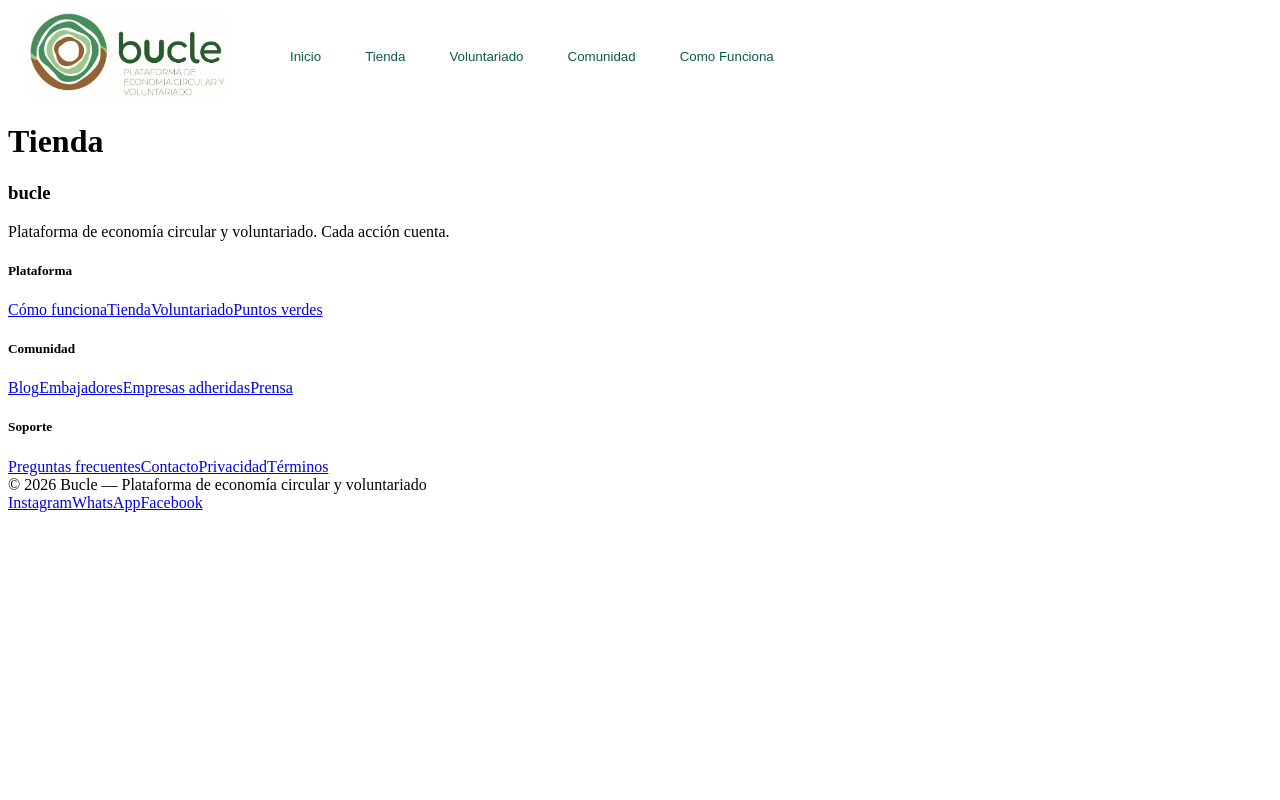
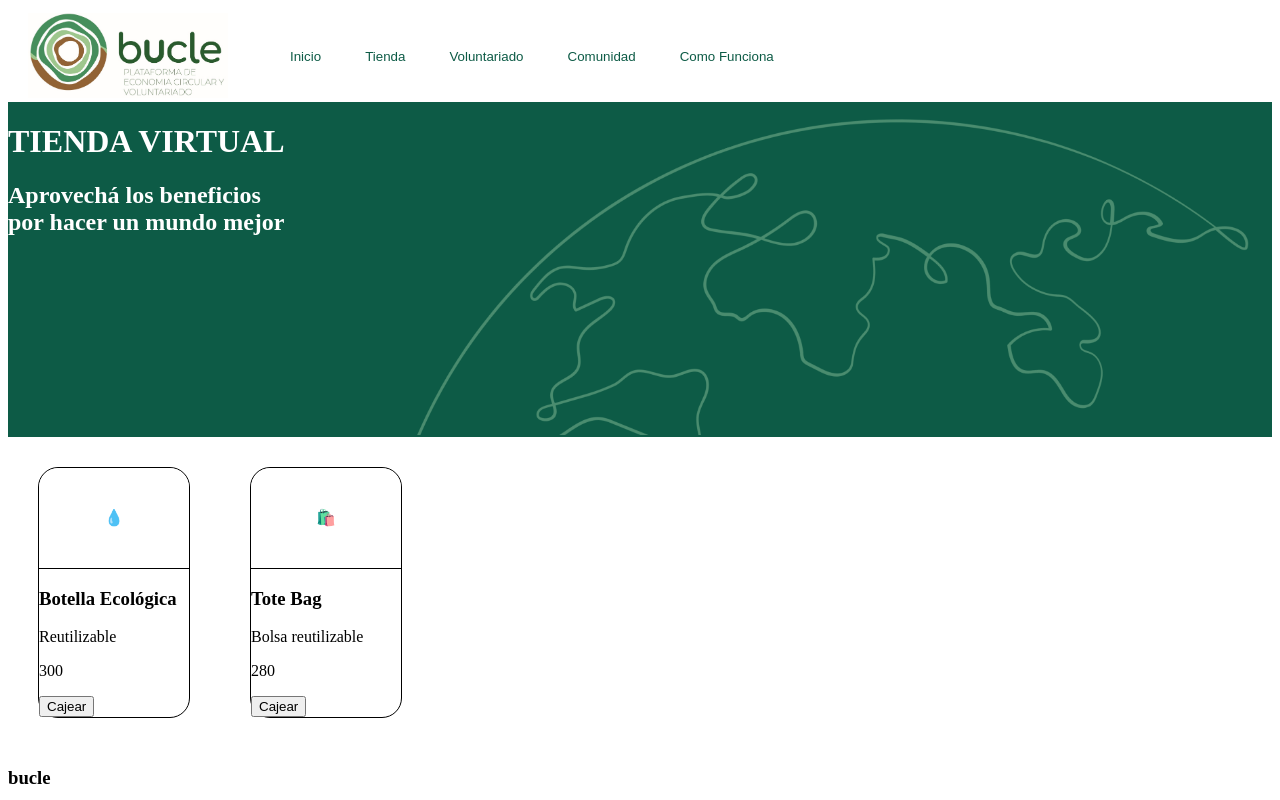
Before and after one commit to diegperez04/BucleProyectoFinal, a React (Vite) app: page / in a window 1280 px wide. Both pictures are taken after a click on the button "Tienda". Shown: the top 800 px of the page. Built offline with nearby package versions, Linux system fonts and the light colour scheme.

Commit message:
Avance en componente Tienda

```diff
--- a/src/components/ui/Card.jsx
+++ b/src/components/ui/Card.jsx
@@ -1,9 +1,7 @@
-import "./Card.css";
-
 export default function Card(props) {
   if (props.type === "producto") return <CardProducto {...props} />;
   if (props.type === "voluntariado") return <CardVoluntariado {...props} />;
-  return null;
+  if (props.type === "tienda") return <CardTienda {...props} />;
 }
 
 function CardProducto({
@@ -66,3 +64,22 @@ function CardVoluntariado({
     </div>
   );
 }
+
+function CardTienda({ emoji, title, description, price, onCanjear }) {
+  return (
+    <div className="cardtienda">
+      <div className="cardtienda-img">
+        <span>{emoji}</span>
+      </div>
+
+      <div className="cardtienda-body">
+        <h3 className="title">{title}</h3>
+        {description && <p className="description">{description}</p>}
+        <p className="price">{price}</p>
+        <button className="btn" onClick={onCanjear}>
+          Cajear
+        </button>
+      </div>
+    </div>
+  );
+}
--- a/src/pages/Home.jsx
+++ b/src/pages/Home.jsx
@@ -16,7 +16,6 @@ function Home() {
         </div>
         <div className="divderecha">
           <h2>Tu progreso este mes</h2>
-
         </div>
       </div>
     </div>
--- /dev/null
+++ b/src/pages/Tienda.css
@@ -0,0 +1,33 @@
+.cardtienda {
+  width: 150px;
+  border: solid, 1px, black;
+  border-radius: 20px;
+  margin: 30px;
+}
+
+.cardtienda-img {
+  background-color: white;
+  height: 100px;
+  border-bottom: solid 1px black;
+  border-top-left-radius: 20px;
+  border-top-right-radius: 20px;
+  display: flex;
+  align-items: center;
+  justify-content: center;
+}
+
+.Tarjeta {
+  display: flex;
+}
+
+.divtienda-uno {
+  background-color: #0d5b46;
+  height: 335px;
+  color: white;
+  display: flex;
+  justify-content: space-between;
+}
+
+.tienda-imagen {
+  width: 900px;
+}
--- a/src/pages/Tienda.jsx
+++ b/src/pages/Tienda.jsx
@@ -1,5 +1,50 @@
+import Card from "../components/ui/Card";
+import Tierra from "../assets/Tierra.png";
+import "./Tienda.css";
+
 function Tienda() {
-  return <h1>Tienda</h1>;
+  const productos = [
+    {
+      id: "1",
+      title: "Botella Ecológica",
+      description: "Reutilizable",
+      price: "300",
+      emoji: "💧",
+    },
+    {
+      id: "2",
+      title: "Tote Bag",
+      description: "Bolsa reutilizable",
+      price: "280",
+      emoji: "🛍️",
+    },
+  ];
+
+  return (
+    <div>
+      <div className="divtienda-uno">
+        <div>
+          <h1>TIENDA VIRTUAL</h1>
+          <h2>
+            Aprovechá los beneficios <br /> por hacer un mundo mejor
+          </h2>
+        </div>
+        <div className="div-imagen">
+          <img className="tienda-imagen" src={Tierra} alt="Tierra" />
+        </div>
+      </div>
+      <div className="Tarjeta">
+        {productos.map((producto) => (
+          <Card
+            key={producto.id}
+            type="tienda"
+            {...producto}
+            onCanjear={() => alert("Producto Canjeado")}
+          />
+        ))}
+      </div>
+    </div>
+  );
 }
 
 export default Tienda;
```
Also changed, not shown: src/assets/Tierra.png (added).
